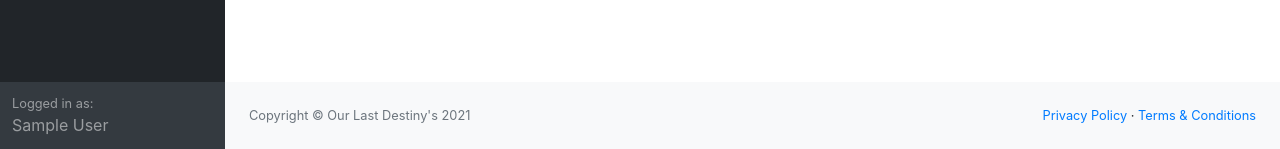
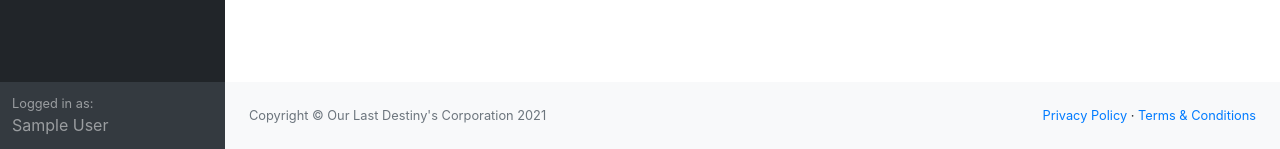
Before and after one commit to rizaalmyusuf/booking-perpus, a CodeIgniter app: the page made by application/views/admin/va_users.php in a window 1280 px wide. Shown: the part 651-800 px from the top of the page. Run offline with CodeIgniter, Linux system fonts and the light colour scheme; the visitor is signed in with stand-in values (Sample User, id 1); data that the repository does not hold is empty; some libraries are stand-ins or nearby versions.

Commit message:
Feat: Change Company Profile name

```diff
--- a/application/views/admin/va_users.php
+++ b/application/views/admin/va_users.php
@@ -261,7 +261,7 @@
                 <footer class="py-4 bg-light mt-auto">
                     <div class="container-fluid">
                         <div class="d-flex align-items-center justify-content-between small">
-                            <div class="text-muted">Copyright &copy; Our Last Destiny's 2021</div>
+                            <div class="text-muted">Copyright &copy; Our Last Destiny's Corporation 2021</div>
                             <div>
                                 <a href="#">Privacy Policy</a>
                                 &middot;
```
